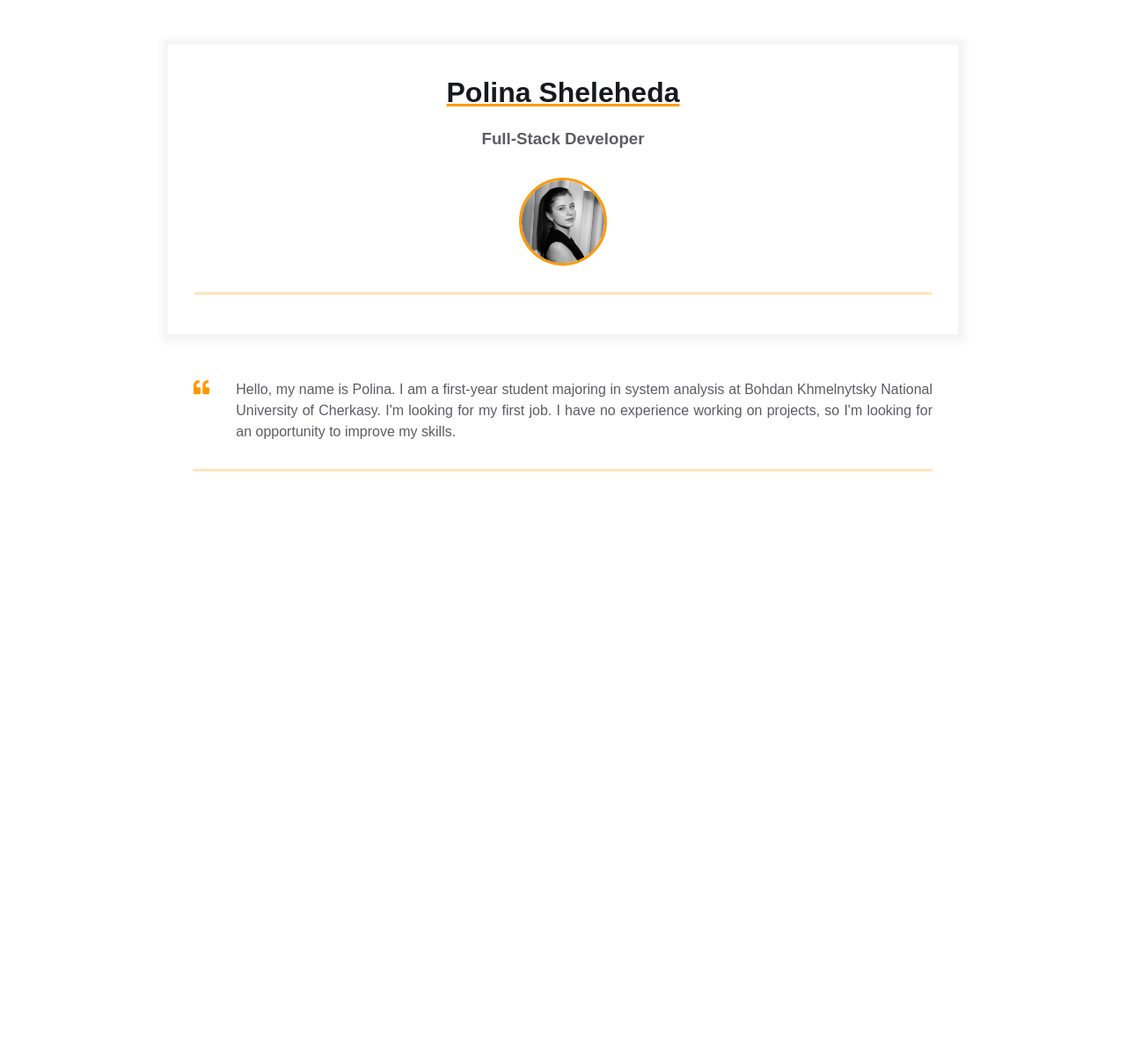
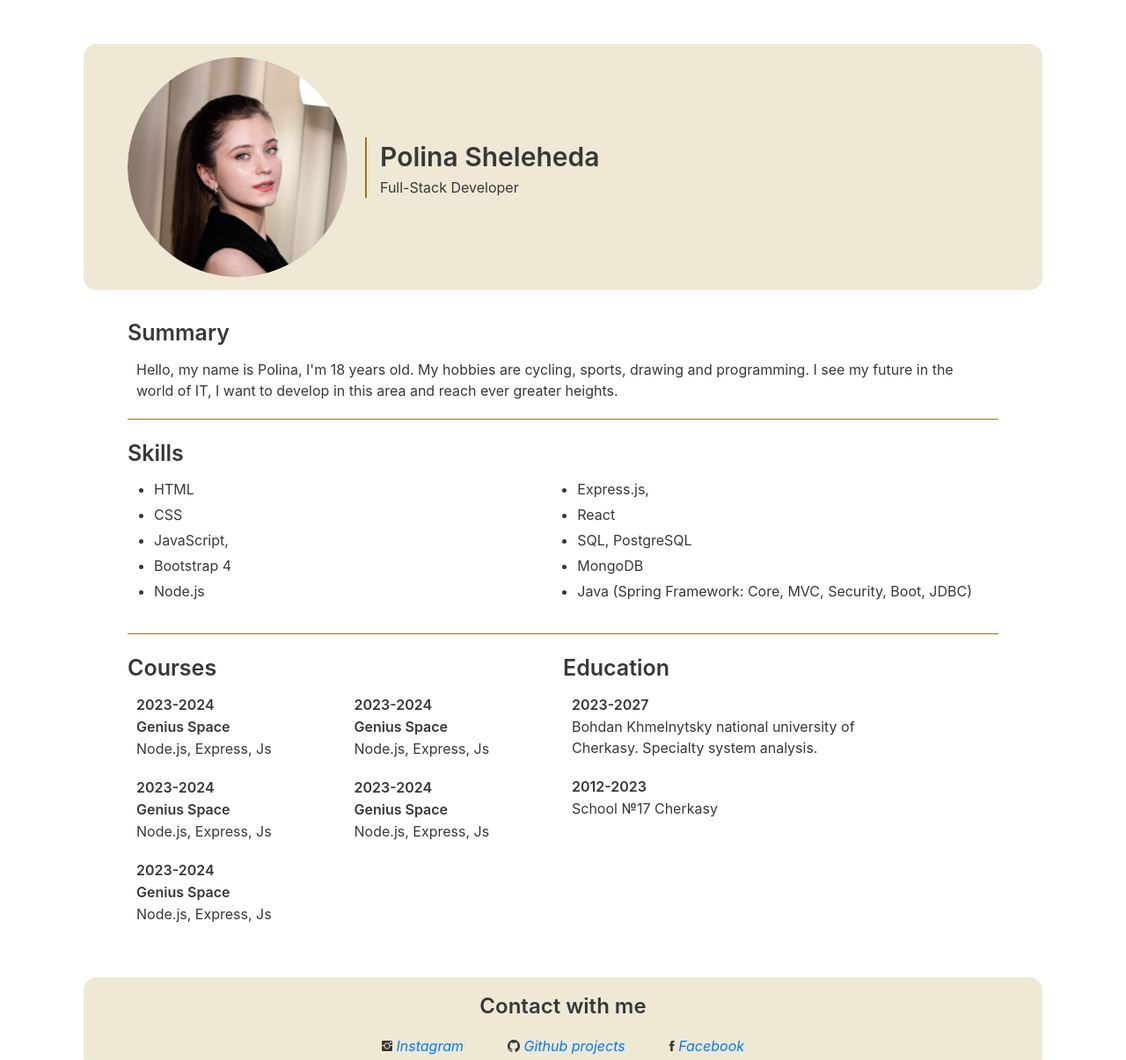
Before and after one commit to PolliShell/homepage, a plain HTML site: page index.html in a window 1280 px wide. Shown: the top 1205 px of the page at 88% size. Before the commit the page ends 800 px from the top, so only its background shows below. Drawn offline with nearby package versions, Linux system fonts and the light colour scheme.

Commit message:
Add courses and education blocks. Change styles.css

```diff
--- a/index.html
+++ b/index.html
@@ -1,59 +1,148 @@
 <!DOCTYPE html>
-<html>
+<html lang="en">
   <head>
     <meta charset="UTF-8" />
+    <meta
+      name="viewport"
+      content="width=device-width, initial-scale=1.0"
+    />
     <title>Résumé</title>
-    <link rel="stylesheet" href="styles.css" />
-    <meta name="viewport" content="width=device-width, initial-scale=1" />
+    <link
+      rel="stylesheet"
+      href="https://cdnjs.cloudflare.com/ajax/libs/twitter-bootstrap/4.1.3/css/bootstrap.min.css"
+    />
+    <link
+      rel="stylesheet"
+      href="https://cdnjs.cloudflare.com/ajax/libs/ionicons/2.0.1/css/ionicons.min.css"
+    />
+    <link
+      rel="stylesheet"
+      href="./styles.css"
+    />
   </head>
   <body>
-<main>
-    <div class="resume">
+    <main class="main">
       <div class="container">
-            <div class="resume__block">
-                <h1 class="contact-info__header">Polina Sheleheda</h1>
-                <h3 class="contact-info__sub-header">Full-Stack Developer</h3>
-
-                <div class="contact_info_container fh">
-                    <div class="contact-info__block"></div>
-
-                    <div class="contact-info__block contact-info__block--center">
+        <div class="main_inner">
+          <div class="main_header">
+            <div class="main_header_avatar">
               <img
-                                class="contact-info__avatar"
-                                src="assets/avatar.jpg"
-                                alt="Avatar"
+                src="./assets/avatar.png"
+                alt="avatar"
               />
             </div>
-                    <div class="contact-info__block"></div>
+            <div class="main_header_info">
+              <span class="main_header_info_name">Polina Sheleheda</span>
+              <span class="main_header_info_occupation">
+                Full-Stack Developer
+              </span>
+            </div>
+          </div>
+          <div class="main_body">
+            <div class="main_body_summary">
+              <span class="main_body_heading">Summary</span>
+              <span class="main_body_summary_text">
+                Hello, my name is Polina, I'm 18 years old. My hobbies are
+                cycling, sports, drawing and programming. I see my future in the
+                world of IT, I want to develop in this area and reach ever
+                greater heights.
+              </span>
+            </div>
+            <div class="main_body_skills">
+              <span class="main_body_heading">Skills</span>
+              <div class="main_body_skills_lists">
+                <ul>
+                  <li>HTML</li>
+                  <li>CSS</li>
+                  <li>JavaScript,</li>
+                  <li>Bootstrap 4</li>
+                  <li>Node.js</li>
+                </ul>
+                <ul>
+                  <li>Express.js,</li>
+                  <li>React</li>
+                  <li>SQL, PostgreSQL</li>
+                  <li>MongoDB</li>
+                  <li>
+                    Java (Spring Framework: Core, MVC, Security, Boot, JDBC)
+                  </li>
+                </ul>
+              </div>
+            </div>
+
+            <div class="main_body_study">
+              <div class="main_body_courses">
+                <span class="main_body_heading">Courses</span>
+                <div class="main_body_courses_list">
+                  <div class="main_body_course">
+                    <span class="course_date">2023-2024</span>
+                    <span class="course_company">Genius Space</span>
+                    <span class="course_skills">Node.js, Express, Js</span>
+                  </div>
+                  <div class="main_body_course">
+                    <span class="course_date">2023-2024</span>
+                    <span class="course_company">Genius Space</span>
+                    <span class="course_skills">Node.js, Express, Js</span>
+                  </div>
+                  <div class="main_body_course">
+                    <span class="course_date">2023-2024</span>
+                    <span class="course_company">Genius Space</span>
+                    <span class="course_skills">Node.js, Express, Js</span>
+                  </div>
+                  <div class="main_body_course">
+                    <span class="course_date">2023-2024</span>
+                    <span class="course_company">Genius Space</span>
+                    <span class="course_skills">Node.js, Express, Js</span>
+                  </div>
+                  <div class="main_body_course">
+                    <span class="course_date">2023-2024</span>
+                    <span class="course_company">Genius Space</span>
+                    <span class="course_skills">Node.js, Express, Js</span>
+                  </div>
+                </div>
+              </div>
+
+              <div class="main_body_education">
+                <span class="main_body_heading">Education</span>
+                <div class="main_body_education_list">
+                  <div class="main_body_education_item">
+                    <span class="education_date">2023-2027</span>
+                    <span class="education_place">
+                      Bohdan Khmelnytsky national university of Cherkasy.
+                      Specialty system analysis.
+                    </span>
+                  </div>
+                  <div class="main_body_education_item">
+                    <span class="education_date">2012-2023</span>
+                    <span class="education_place">School №17 Cherkasy</span>
                   </div>
                 </div>
               </div>
             </div>
-    <div class="container">
-        <div class="resume__block">
-            <div class="intro">
-                <div class="intro__icon-wrapper">
-                    <svg
-                            class="intro__icon"
-                            xmlns="http://www.w3.org/2000/svg"
-                            viewBox="0 0 512 512"
+          </div>
+          <div class="main_contacts">
+            <div class="main_contacts_heading">Contact with me</div>
+            <div class="main_contacts_icons">
+              <i class="icon ion-social-instagram">
+                <a
+                  href="https://www.instagram.com/polli_shell?igsh=MXJ4dDAzZ3Z1NGQwZg=="
                 >
-                        <path
-                                d="M464 256h-80v-64c0-35.3 28.7-64 64-64h8c13.3 0 24-10.7
-            24-24V56c0-13.3-10.7-24-24-24h-8c-88.4 0-160 71.6-160 160v240c0
-            26.5 21.5 48 48 48h128c26.5 0 48-21.5
-            48-48V304c0-26.5-21.5-48-48-48zm-288 0H96v-64c0-35.3 28.7-64
-            64-64h8c13.3 0 24-10.7 24-24V56c0-13.3-10.7-24-24-24h-8C71.6
-            32 0 103.6 0 192v240c0 26.5 21.5 48 48 48h128c26.5 0 48-21.5
-            48-48V304c0-26.5-21.5-48-48-48z"
-                        ></path>
-                    </svg>
+                  Instagram
+                </a>
+              </i>
+              <i class="icon ion-social-github">
+                <a href="https://github.com/PolliShell?tab=repositories">
+                  Github projects
+                </a>
+              </i>
+              <i class="icon ion-social-facebook">
+                <a
+                  href="https://www.facebook.com/profile.php?id=100016065880864"
+                >
+                  Facebook
+                </a>
+              </i>
             </div>
-                <p class="intro_text">
-                    Hello, my name is Polina.
-                    I am a first-year student majoring in system analysis at Bohdan Khmelnytsky National University of Cherkasy.
-                    I'm looking for my first job. I have no experience working on projects, so I'm looking for an opportunity to improve my skills.
-                </p>
           </div>
         </div>
       </div>
--- a/styles.css
+++ b/styles.css
@@ -1,270 +1,176 @@
-/*General styles*/
-
 * {
-    margin: 0;
-    padding: 0;
-    box-sizing: border-box;
+  box-sizing: border-box;
+  padding: 0;
+  margin: 0;
 }
 
 body {
-    font-family: Arial, Helvetica, sans-serif;
-    line-height: 1.5;
-
-    --primary-text-color: #181820;
-    --secondary-text-color: #5c5c62;
-    --durability-text-color: #6a737d9c;
-    --icon-color: #6a737d;
-    --border-color: #ff9a0045;
-    --text-decoration-color: #ff9a00;
+  color: #383838;
 }
 
 .container {
-    margin: 0 auto;
-    padding: 0 30px;
-    max-width: 900px;
+  max-width: 1120px;
+  width: 100%;
+  margin: 0 auto;
 }
 
-.fh {
-    display: flex;
-    flex-direction: row;
-    justify-content: space-between;
+img {
+  display: block;
+  max-width: 100%;
 }
 
-.fv {
-    display: flex;
-    flex-direction: column;
-    justify-content: space-between;
+.main {
+  padding: 50px 0;
 }
 
-.resume {
-    margin: 50px auto;
-    border: 1px solid #f5f5f5;
-    box-shadow: 1px 1px 7px 7px #f5f5f5;
-    padding: 30px 0;
-    max-width: 900px;
+.main_header,
+.main_body,
+.main_contacts {
+  padding: 0 50px;
 }
 
-.resume__block {
-    border-bottom: 3px solid var(--border-color);
-    padding-bottom: 30px;
-    margin-bottom: 15px;
+.main_header {
+  display: flex;
+  justify-content: start;
+  align-items: center;
+  padding-top: 15px;
+  padding-bottom: 15px;
+  background: #eee8d5;
+  border-radius: 15px;
+  margin-bottom: 10px;
 }
 
-@media screen and (max-width: 576px) {
-    .main-info,
-    .contact_info_container {
-        flex-direction: column;
-    }
-
-    .contact_info_container {
-        align-items: center;
-    }
-
-    .contact-info__block:not(:last-child) {
-        margin-bottom: 20px;
-    }
-
-    .experiences {
-        margin-right: 0;
-    }
+.main_header_avatar {
+  margin-right: 20px;
 }
 
-/*Contact info styles*/
-
-.contact-info__header,
-.contact-info__sub-header {
-    text-align: center;
+.main_header_avatar img {
+  width: 250px;
+  border-radius: 1000px;
 }
 
-.contact-info__header {
-    color: var(--primary-text-color);
-    margin-bottom: 15px;
-    text-decoration-color: var(--text-decoration-color);
-    text-decoration-line: underline;
+.main_header_info {
+  padding-left: 15px;
+  display: flex;
+  flex-direction: column;
+  border-left: 2px solid #9c7712;
 }
 
-.contact-info__sub-header {
-    color: var(--secondary-text-color);
-    margin-bottom: 30px;
+.main_header_info_name {
+  font-weight: 600;
+  font-size: 30px;
 }
 
-.contact-info__block {
-    display: flex;
-    flex-direction: column;
-    justify-content: space-between;
+.main_header_info_occupation {
+  font-weight: 400;
+  font-size: 16px;
 }
 
-.contact-info__block--center {
-    justify-content: center;
+.main_body {
+  display: flex;
+  flex-direction: column;
 }
 
-.contact-info__item {
-    color: var(--secondary-text-color);
-    text-decoration: none;
-    display: flex;
-    justify-content: start;
+.main_body_heading {
+  display: block;
+  font-weight: 600;
+  font-size: 25px;
+  margin-bottom: 10px;
 }
 
-.contact-info__item:not(:last-child) {
-    margin-bottom: 20px;
+.main_body > div {
+  padding: 20px 0;
 }
 
-.contact-info__item-icon-wrapper {
-    margin-right: 10px;
-    width: 20px;
-    display: flex;
-    justify-content: center;
+.main_body_summary,
+.main_body_skills {
+  border-bottom: 1px solid #9c7712;
 }
 
-.contact-info__item-icon path {
-    fill: var(--icon-color);
+.main_body_summary {
+  /* background: #000; */
+  display: flex;
+  flex-direction: column;
 }
 
-.contact-info__item-icon {
-    height: 1.1428rem;
-    vertical-align: text-bottom;
+.main_body_summary_text {
+  font-size: 16px;
+  padding: 0 10px;
 }
 
-.contact-info__avatar {
-    border-radius: 50%;
-    width: 100px;
-    height: 100px;
-    object-fit: cover;
-    border: 3px solid;
-    border-color: var(--text-decoration-color);
+.main_body_skills_lists {
+  display: flex;
+  justify-content: space-between;
+  align-items: stretch;
+  padding: 0 30px;
 }
 
-/*Intro and skills styles*/
-
-.intro {
-    display: flex;
-    justify-content: start;
+.main_body_skills_lists > ul {
+  display: flex;
+  flex-direction: column;
+  gap: 5px 0;
 }
 
-.intro__icon-wrapper {
-    margin-right: 30px;
-    width: 30px;
-    display: flex;
-    justify-content: center;
+.main_body_study {
+  display: flex;
+  justify-content: space-between;
+  margin-bottom: 40px;
 }
 
-.intro__icon {
-    height: 1.1428rem;
-    vertical-align: text-bottom;
+.main_body_courses,
+.main_body_education {
+  width: 50%;
 }
 
-.intro__icon path {
-    fill: var(--text-decoration-color);
+.main_body_courses_list,
+.main_body_education_list {
+  display: flex;
+  justify-content: space-between;
+  align-items: stretch;
+  flex-direction: column;
+  max-height: 300px;
+  flex-wrap: wrap;
+  padding: 0 10px;
+  gap: 20px;
 }
 
-.intro_text {
-    color: var(--secondary-text-color);
-    text-align: justify;
+.main_body_course,
+.main_body_education_item {
+  display: flex;
+  flex-direction: column;
+  gap: 1px;
 }
 
-.skills__header {
-    color: var(--secondary-text-color);
-    text-align: center;
-    margin-bottom: 15px;
+.course_date,
+.course_company,
+.education_date {
+  font-weight: 600;
 }
 
-.skills__text {
-    color: var(--secondary-text-color);
-    text-align: justify;
+.main_body_education_item {
+  max-width: 350px;
 }
 
-/*Experience and additional info styles*/
-
-.experiences {
-    flex: 1 1 60%;
-    margin-right: 50px;
+.main_contacts {
+  background: #eee8d5;
+  border-radius: 15px;
+  padding-top: 15px;
+  padding-bottom: 15px;
+  display: flex;
+  flex-direction: column;
+  justify-content: center;
+  align-items: center;
 }
 
-.experiences__header {
-    color: var(--secondary-text-color);
-    text-align: left;
-    margin-bottom: 20px;
+.main_contacts_heading {
+  font-size: 24px;
+  font-weight: 600;
+  margin-bottom: 15px;
 }
 
-.experiences__company-header-durability {
-    color: var(--durability-text-color);
-    text-align: left;
-    margin-bottom: 10px;
-    font-size: 15px;
+.main_contacts_icons {
+  display: flex;
+  justify-content: center;
+  align-items: center;
+  gap: 50px;
 }
-
-.experiences__company-header-name {
-    color: var(--primary-text-color);
-    text-decoration-color: var(--text-decoration-color);
-    text-decoration-line: underline;
-    text-align: left;
-    margin-bottom: 20px;
-}
-
-.experiences__company-project {
-    margin-left: 15px;
-    margin-bottom: 25px;
-}
-
-.experiences__company-project-role {
-    color: var(--durability-text-color);
-    text-align: left;
-    margin-bottom: 10px;
-    font-size: 15px;
-}
-
-.experiences__company-project-name {
-    color: var(--primary-text-color);
-    text-align: left;
-    margin-bottom: 10px;
-}
-
-.experiences__company-project-responsibilities {
-    color: var(--secondary-text-color);
-    padding-left: 20px;
-}
-
-.additional-info {
-    flex: 1 1 40%;
-}
-
-.additional-info__education {
-    margin-bottom: 20px;
-}
-
-.additional-info__education-header {
-    color: var(--secondary-text-color);
-    text-align: left;
-    margin-bottom: 20px;
-}
-
-.additional-info__education-university-durability {
-    color: var(--durability-text-color);
-    text-align: left;
-    margin-bottom: 10px;
-    font-size: 15px;
-}
-
-.additional-info__education-university-speciality {
-    color: var(--primary-text-color);
-    text-align: left;
-    margin-bottom: 10px;
-}
-
-.additional-info__education-university-name {
-    color: var(--secondary-text-color);
-}
-
-.additional-info__languages {
-    margin-bottom: 20px;
-}
-
-.additional-info__languages-header {
-    color: var(--secondary-text-color);
-    text-align: left;
-    margin-bottom: 20px;
-}
-
-.additional-info__languages-item {
-    color: var(--secondary-text-color);
-}
```
Also changed, not shown: assets/avatar.jpg (deleted), assets/avatar.png (added). Lines whose indentation alone changed are shown as unchanged.
